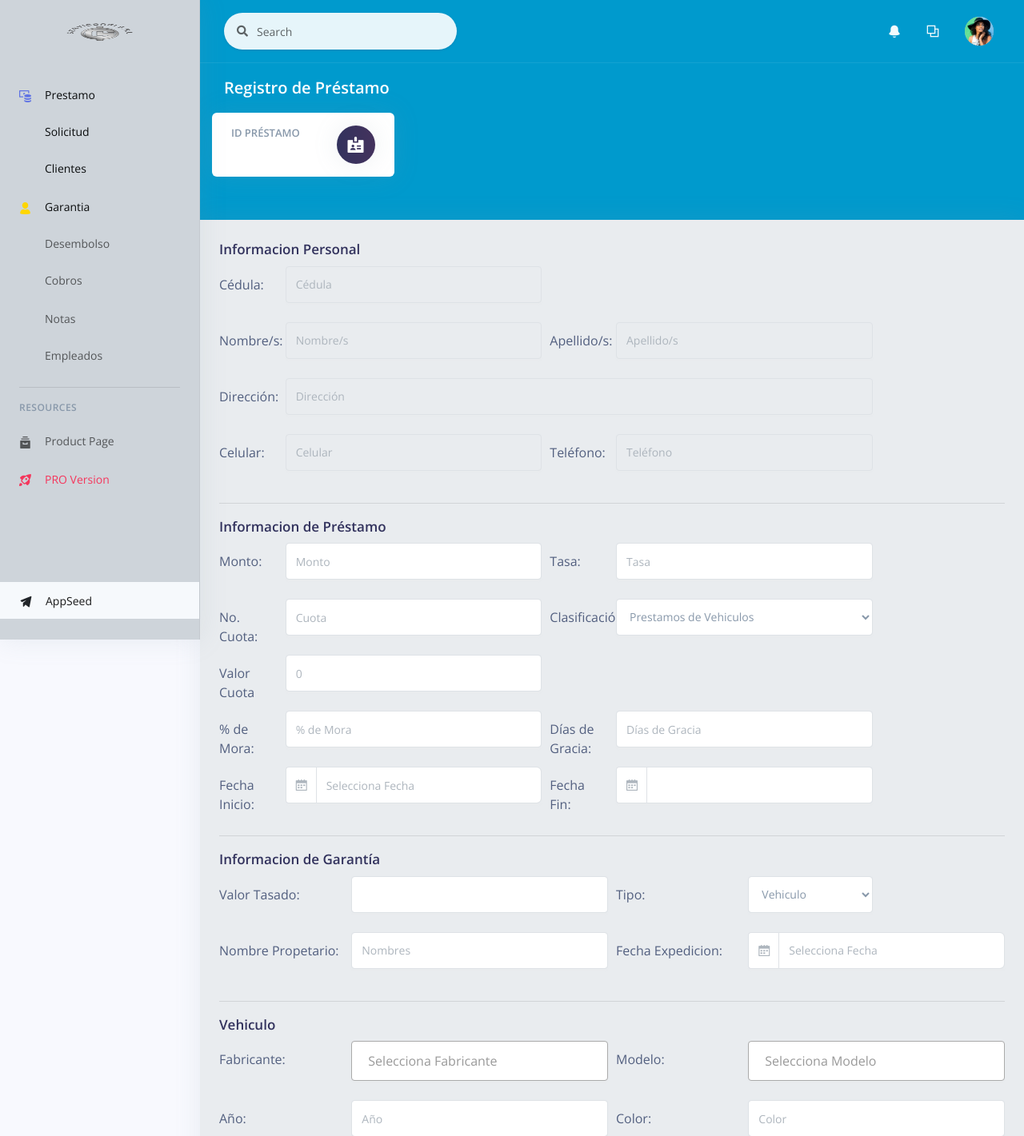
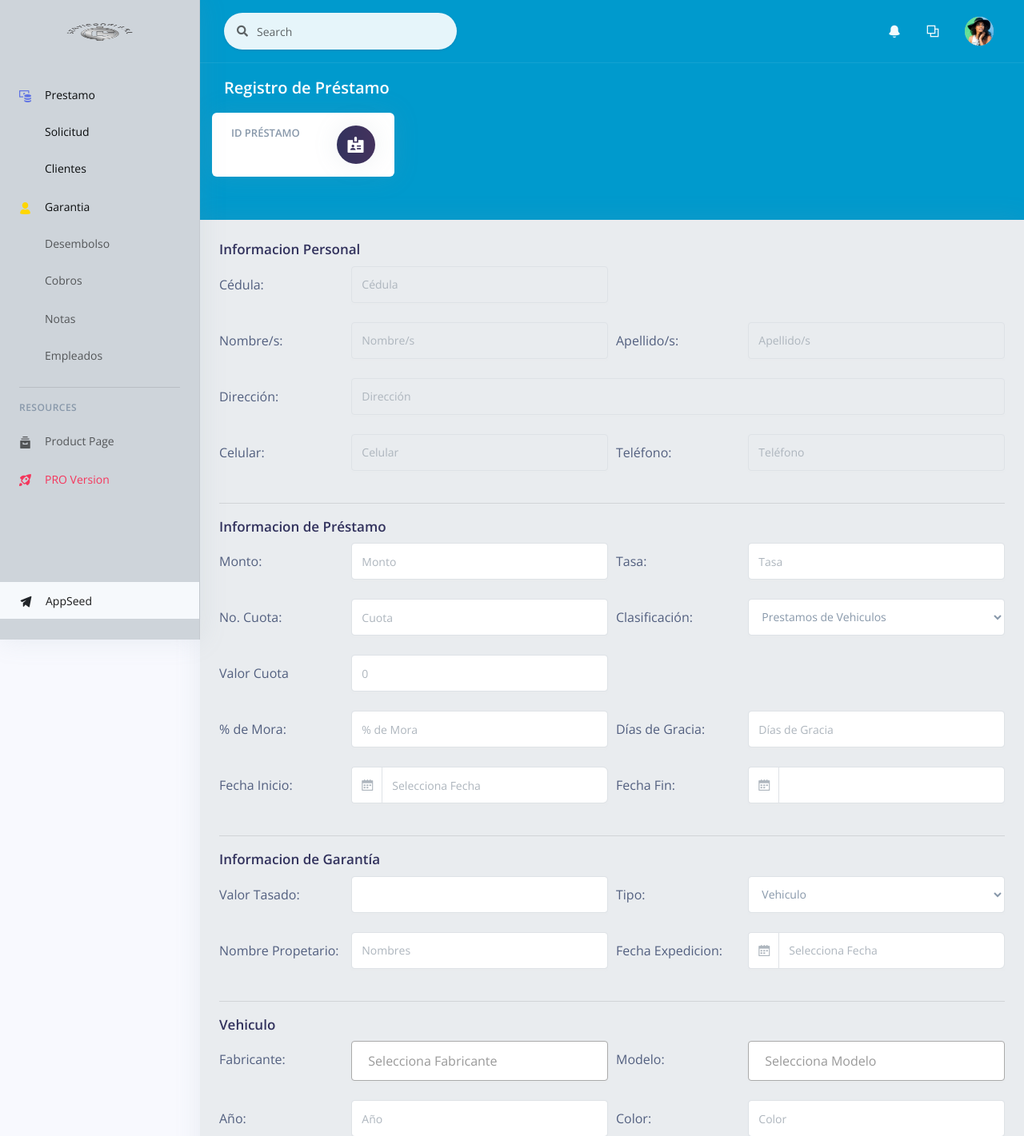
Before and after one commit to Gesbien/Proyecto_Financiera, a Django app: template sistema_gestion/templates/paginas/registrarPrestamo.html in a window 1280 px wide. Shown: the top 1421 px of the page at 80% size. Run offline with Django 4.2, Linux system fonts and the light colour scheme; the template is opened without the code that fills it, so the values that code supplies are empty; some libraries are stand-ins or nearby versions.

Commit message:
Edición de Préstamo

```diff
--- a/sistema_gestion/templates/paginas/registrarCliente.html
+++ b/sistema_gestion/templates/paginas/registrarCliente.html
@@ -50,7 +50,7 @@
                                 <label for="txt_cedula" class="col-form-label col-sm-0">Cedula:</label>
                             </div>
 
-                            <div class="col-ms-auto col-md-3">
+                            <div class="col-ms-auto col-md-4">
                               <div class="form-group">
                                 <input type="number" class="form-control" id="txt_cedula" name="txt_cedula"  class="form-control" placeholder="Cedula" required>
                               </div>
--- a/sistema_gestion/templates/paginas/registrarPrestamo.html
+++ b/sistema_gestion/templates/paginas/registrarPrestamo.html
@@ -53,7 +53,7 @@
                     <h3>Informacion Personal</h3>
                     <form action="/prestamo/registro/{{ opcion }}/{{ solicitud.id_solicitud }}" method="POST"> {% csrf_token %}
                         <div class="form-row">
-                            <div class="col-ms-auto col-md-1">
+                            <div class="col-ms-auto col-md-2">
                                 <label for="txt_cedula" class="col-form-label col-sm-0">Cédula:</label>
                             </div>
                             <div class="form-group col-ms-auto col-md-4">
@@ -61,13 +61,13 @@
                             </div>
                         </div>
                         <div class="form-row">
-                            <div class="col-ms-auto col-md-1">
+                            <div class="col-ms-auto col-md-2">
                                 <label for="txt_nombres" class="col-form-label col-sm-0">Nombre/s:</label>
                             </div>
                             <div class="form-group col-ms-auto col-md-4">
                                     <input type="text" class="form-control" id="txt_nombres" disabled="disabled" name="txt_nombre/s" value="{{ solicitud.cedula.nombres }}"   placeholder="Nombre/s" >
                             </div>
-                            <div class="col-ms-auto col-md-1">
+                            <div class="col-ms-auto col-md-2">
                                 <label for="txt_apellidos" class="col-form-label col-sm-0">Apellido/s:</label>
                             </div>
                             <div class="form-group col-ms-auto col-md-4">
@@ -76,22 +76,22 @@
                         </div>
 
                        <div class="form-row">
-                             <div class="col-ms-auto col-md-1">
+                             <div class="col-ms-auto col-md-2">
                                  <label for="txt_direccion" class="col-form-label col-sm-0">Dirección:</label>
                             </div>
-                            <div class="form-group col-ms-auto col-md-9">
+                            <div class="form-group col-ms-auto col-md-10">
                                     <input type="text" class="form-control" id="txt_direccion" disabled="disabled"  name="txt_direccion" value="{{ solicitud.cedula.direccion }}"  placeholder="Dirección" >
                             </div>
                        </div>
 
                         <div class="form-row">
-                            <div class="col-ms-auto col-md-1">
+                            <div class="col-ms-auto col-md-2">
                                 <label for="txt_celular" class="col-form-label col-sm-0">Celular:</label>
                             </div>
                             <div class="form-group col-ms-auto col-md-4">
                                     <input type="text" class="form-control" id="txt_celular" disabled="disabled" name="txt_celular" value="{{ solicitud.cedula.celular }}"  placeholder="Celular" >
                             </div>
-                            <div class="col-ms-auto col-md-1">
+                            <div class="col-ms-auto col-md-2">
                                 <label for="txt_telefono" class="col-form-label col-sm-0">Teléfono:</label>
                             </div>
 
@@ -104,13 +104,13 @@
                         <hr class="my-3">
                         <h3>Informacion de Préstamo</h3>
                         <div class="form-row">
-                            <div class="col-ms-auto col-md-1">
+                            <div class="col-ms-auto col-md-2">
                                 <label for="txt_monto" class="col-form-label col-sm-0">Monto:</label>
                             </div>
                             <div class="form-group col-ms-auto col-md-4">
                                     <input step="any" type="number" class="form-control" id="txt_monto" name="txt_monto" value="{{ solicitud.monto }}"  placeholder="Monto" >
                             </div>
-                            <div class="col-ms-auto col-md-1">
+                            <div class="col-ms-auto col-md-2">
                                 <label for="txt_tasa" class="col-form-label col-sm-0">Tasa:</label>
                             </div>
                             <div class="form-group col-ms-auto col-md-4">
@@ -118,13 +118,13 @@
                             </div>
                         </div>
                         <div class="form-row">
-                            <div class="col-ms-auto col-md-1">
+                            <div class="col-ms-auto col-md-2">
                                 <label for="txt_cuota" class="col-form-label col-sm-0">No. Cuota:</label>
                             </div>
                             <div class="form-group col-ms-auto col-md-4">
                                     <input step="any" type="number" class="form-control" id="txt_cuota" name="txt_cuota" value=""  placeholder="Cuota" >
                             </div>
-                            <div class="col-ms-auto col-md-1">
+                            <div class="col-ms-auto col-md-2">
                                 <label for="txt_apellidos" class="col-form-label col-sm-0">Clasificación:</label>
                             </div>
                             <div class="form-group col-ms-auto col-md-4">
@@ -136,7 +136,7 @@
                             </div>
                         </div>
                         <div class="form-row">
-                            <div class="col-ms-auto col-md-1">
+                            <div class="col-ms-auto col-md-2">
                                 <label for="txt_valor_cuota" class="col-form-label col-sm-0">Valor Cuota</label>
                             </div>
                             <div class="form-group col-ms-auto col-md-4">
@@ -144,13 +144,13 @@
                             </div>
                         </div>
                         <div class="form-row">
-                            <div class="col-ms-auto col-md-1">
+                            <div class="col-ms-auto col-md-2">
                                 <label for="txt_%_de_mora" class="col-form-label col-sm-0">% de Mora:</label>
                             </div>
                             <div class="form-group col-ms-auto col-md-4">
                                     <input type="text" class="form-control" id="txt_%_de_mora" name="txt_%_de_mora" value=""  placeholder="% de Mora" required>
                             </div>
-                            <div class="col-ms-auto col-md-1">
+                            <div class="col-ms-auto col-md-2">
                                 <label for="txt_dias_de_gracia" class="col-form-label col-sm-0">Días de Gracia:</label>
                             </div>
                             <div class="form-group col-ms-auto col-md-4">
@@ -159,7 +159,7 @@
                         </div>
 
                         <div class="form-row">
-                            <div class="col-ms-auto col-md-1">
+                            <div class="col-ms-auto col-md-2">
                                 <label for="datepicker-month_inicio" class="col-form-label col-sm-0">Fecha Inicio:</label>
                             </div>
                             <div class="form-group col-ms-auto col-md-4">
@@ -170,7 +170,7 @@
                                         <input class="form-control datepicker" id="datepicker-monthi" name="datepicker-month_inicio" placeholder="Selecciona Fecha" onkeydown="addMonths(event)" type="text" value="" required>
                                     </div>
                             </div>
-                            <div class="col-ms-auto col-md-1">
+                            <div class="col-ms-auto col-md-2">
                                 <label for="fecha_fin" class="col-form-label col-sm-0">Fecha Fin:</label>
                             </div>
                             <div class="form-group col-ms-auto col-md-4">
@@ -197,7 +197,7 @@
                              <div class="col-ms-auto col-md-2">
                                 <label for="roleSel" class="col-form-label col-sm-0" >Tipo:</label>
                             </div>
-                            <div class="col-ms-auto col-md-2">
+                            <div class="col-ms-auto col-md-4">
                                    <select id="roleSel" class="form-control" tabindex="50" name="roleSel">
                                        <option value="Vehiculo">Vehiculo</option>
                                        <option value="Garante">Garante</option>
@@ -332,24 +332,24 @@
                             <hr class="my-3">
                             <h3>Garante</h3>
                             <div class="form-row">
-                                <div class="col-ms-auto col-md-1">
+                                <div class="col-ms-auto col-md-2">
                                     <label for="txt_cedula" class="col-form-label col-sm-0">Cedula:</label>
                                 </div>
 
-                                <div class="col-ms-auto col-md-3">
+                                <div class="col-ms-auto col-md-4">
                                   <div class="form-group">
                                     <input type="number"  id="txt_cedula" name="txt_cedula"  class="form-control" placeholder="Cedula" >
                                   </div>
                                 </div>
                             </div>
                             <div class="form-row">
-                                <div class="col-ms-auto col-md-1">
+                                <div class="col-ms-auto col-md-2">
                                     <label for="txt_nombres" class="col-form-label col-sm-0">Nombres:</label>
                                 </div>
                                 <div class="form-group col-ms-auto col-md-4">
                                         <input type="text" id="txt_nombres" name="txt_nombres"   class="form-control" placeholder="Nombres" >
                                 </div>
-                                <div class="col-ms-auto col-md-1">
+                                <div class="col-ms-auto col-md-2">
                                     <label for="txt_apellidos" class="col-form-label col-sm-0">Apellidos:</label>
                                 </div>
                                 <div class="form-group col-ms-auto col-md-4">
@@ -358,22 +358,22 @@
                             </div>
 
                            <div class="form-row">
-                                 <div class="col-ms-auto col-md-1">
+                                 <div class="col-ms-auto col-md-2">
                                      <label for="txt_direccion" class="col-form-label col-sm-0">Direccion:</label>
                                 </div>
-                                <div class="form-group col-ms-auto col-md-9">
+                                <div class="form-group col-ms-auto col-md-10">
                                         <input type="text" id="txt_direccion"  name="txt_direccion" class="form-control" placeholder="Direccion" >
                                 </div>
                            </div>
 
                             <div class="form-row">
-                                <div class="col-ms-auto col-md-1">
+                                <div class="col-ms-auto col-md-2">
                                     <label for="txtcelular" class="col-form-label col-sm-0">Celular:</label>
                                 </div>
                                 <div class="form-group col-ms-auto col-md-4">
                                         <input type="text" id="txt_celular" name="txt_celular" class="form-control" placeholder="Celular" >
                                 </div>
-                                <div class="col-ms-auto col-md-1">
+                                <div class="col-ms-auto col-md-2">
                                     <label for="txtTelefono" class="col-form-label col-sm-0">Telefono:</label>
                                 </div>
 
@@ -383,7 +383,7 @@
                             </div>
                             <h3>Informacion Laboral</h3>
                             <div class="form-row">
-                                <div class="col-ms-auto col-md-1">
+                                <div class="col-ms-auto col-md-2">
                                     <label for="txt_nombre" class="col-form-label col-sm-0">Nombres:</label>
                                 </div>
                                 <div class="form-group col-ms-auto col-md-4">
@@ -391,16 +391,16 @@
                                 </div>
                             </div>
                             <div class="form-row">
-                                <div class="col-ms-auto col-md-1">
+                                <div class="col-ms-auto col-md-2">
                                     <label for="txt_direccion" class="col-form-label col-sm-0">Direccion:</label>
                                 </div>
-                                <div class="form-group col-ms-auto col-md-9">
+                                <div class="form-group col-ms-auto col-md-10">
                                         <input type="text"  id="txt_trabj_direccion" name="txt_trabj_direccion" class="form-control" placeholder="Direccion" >
                                 </div>
                             </div>
 
                             <div class="form-row">
-                                <div class="col-ms-auto col-md-1">
+                                <div class="col-ms-auto col-md-2">
                                     <label for="txtTelefono" class="col-form-label col-sm-0">Telefono:</label>
                                 </div>
                                 <div class="form-group col-ms-auto col-md-4">
@@ -409,7 +409,7 @@
                             </div>
 
                             <div class="form-row">
-                                <div class="col-ms-auto col-md-1">
+                                <div class="col-ms-auto col-md-2">
                                     <label for="txt_trabj_sueldo" class="col-form-label col-sm-0">Ganancias:</label>
                                 </div>
                                 <div class="form-group col-ms-auto col-md-4">
```
Also changed, not shown: sistema_gestion/templates/paginas/edicionPrestamo.html (+27 -27 lines).
